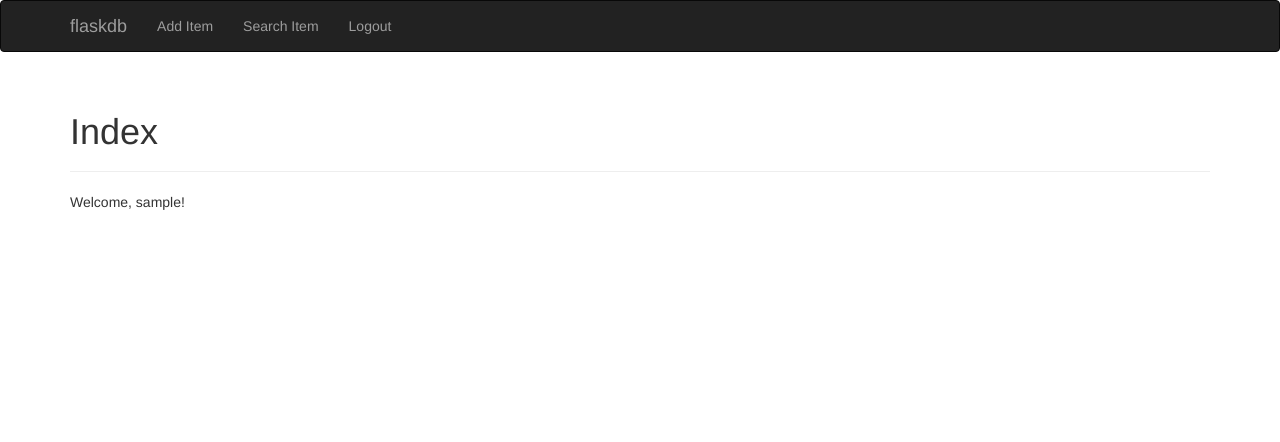
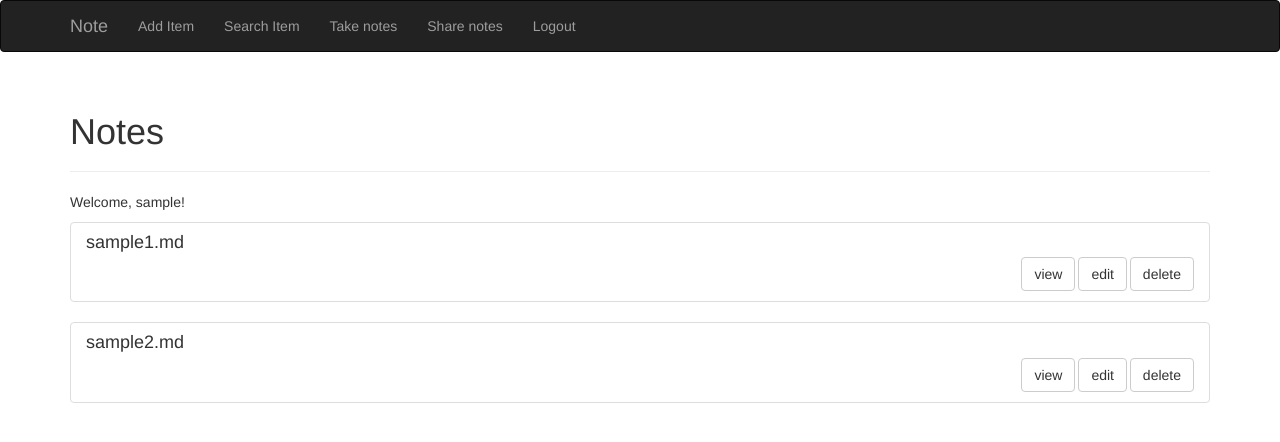
Before and after one commit to Ryosuke2022053/Memo-Manage, a Flask app: page / in a window 1280 px wide. Shown: the top 442 px of the page. Run offline with Flask 2, Linux system fonts and the light colour scheme; the visitor is signed in with stand-in values (Sample User, id 1); some libraries are stand-ins or nearby versions; some web fonts are replaced.

Commit message:
[add]　一覧画面の作成

```diff
--- a/flaskdb/controller/view/templates/index.html
+++ b/flaskdb/controller/view/templates/index.html
@@ -6,6 +6,12 @@
   <title>flaskdb | Index</title>
   <link href="//cdnjs.cloudflare.com/ajax/libs/twitter-bootstrap/3.3.7/css/bootstrap.min.css" rel="stylesheet">
   <link href="/static/css/flaskdb.css" rel="stylesheet">
+  <link rel="stylesheet" href="https://use.fontawesome.com/releases/v5.15.4/css/all.css">
+
+  <!-- <link href="https://cdn.jsdelivr.net/npm/bootstrap@5.2.1/dist/css/bootstrap.min.css" rel="stylesheet" integrity="sha384-iYQeCzEYFbKjA/T2uDLTpkwGzCiq6soy8tYaI1GyVh/UjpbCx/TYkiZhlZB6+fzT" crossorigin="anonymous"> -->
+  <script src="https://cdn.jsdelivr.net/npm/@popperjs/core@2.11.6/dist/umd/popper.min.js" integrity="sha384-oBqDVmMz9ATKxIep9tiCxS/Z9fNfEXiDAYTujMAeBAsjFuCZSmKbSSUnQlmh/jp3" crossorigin="anonymous"></script>
+  <!-- <script src="https://cdn.jsdelivr.net/npm/bootstrap@5.2.1/dist/js/bootstrap.min.js" integrity="sha384-7VPbUDkoPSGFnVtYi0QogXtr74QeVeeIs99Qfg5YCF+TidwNdjvaKZX19NZ/e6oz" crossorigin="anonymous"></script> -->
+  <link href="https://fonts.googleapis.com/earlyaccess/mplus1p.css" rel="stylesheet" type="text/css">
   <!-- A Sample Web-DB Application for DB-DESIGN lecture -->
   <!-- Copyright (C) 2022 Yasuhiro Hayashi -->
 {% endblock %}
@@ -20,7 +26,7 @@
         <span class="icon-bar"></span>
         <span class="icon-bar"></span>
       </button>
-      <a class="navbar-brand" href="{{ url_for('app.index') }}">flaskdb</a>
+      <a class="navbar-brand" href="{{ url_for('app.index') }}">Note</a>
     </div>
     <div class="navbar-collapse collapse">
       <ul class="nav navbar-nav">
@@ -29,6 +35,9 @@
         {% else %}
         <li><a href="{{ url_for('item.additem') }}">Add Item</a></li>
         <li><a href="{{ url_for('item.searchitem') }}">Search Item</a></li>
+        <li><a href="{{ url_for('item.searchitem') }}">Take notes</a></li>
+        <li><a href="{{ url_for('item.searchitem') }}">Share notes</a></li>
+
         <li><a href="{{ url_for('auth.logout') }}">Logout</a></li>
         {% endif %}
       </ul>
@@ -39,7 +48,7 @@
 
 {% block content %}
 <div class="container">
-  <div class="page-header"><h1>Index</h1></div>
+  <div class="page-header"><h1>Notes</h1></div>
   {% with messages = get_flashed_messages(with_categories=true) %}
     {% if messages %}
       {% for category, message in messages %}
@@ -56,7 +65,30 @@
   {% endif %}
   {% if "username" in session %}
   <p>Welcome, {{ session["username"] }}!</p>
+    <ul class="list-group list-group-flush">
+      {% for mdfile in mdfiles %}
+      <div class="list-group">
+        <form action="/memo" method="GET" class="list-group-item">
+          <h4 class="list-group-item-heading">{{ mdfile }}</h4>
+            <div class="text-right">
+                <div class="btn-group" role="group">
+                  <section name="sel">
+                    <a class="btn btn-default" href="{{ url_for('memo.memo_view', file=mdfile) }}">view</a>
+                    <a class="btn btn-default" href="{{ url_for('memo.memo_edit', file=mdfile) }}">edit</a>
+                    <a class="btn btn-default" href="{{ url_for('memo.memo_view', file=mdfile) }}">delete</a>
+                  </section>
+                </div>
+            </div>
+        </form>
+
+      </div>
+      {% else %}
+      投稿がありません
+      {% endfor %}
+      </ul>
   {% endif %}
+
+
 </div>
 {% endblock %}
 
```
